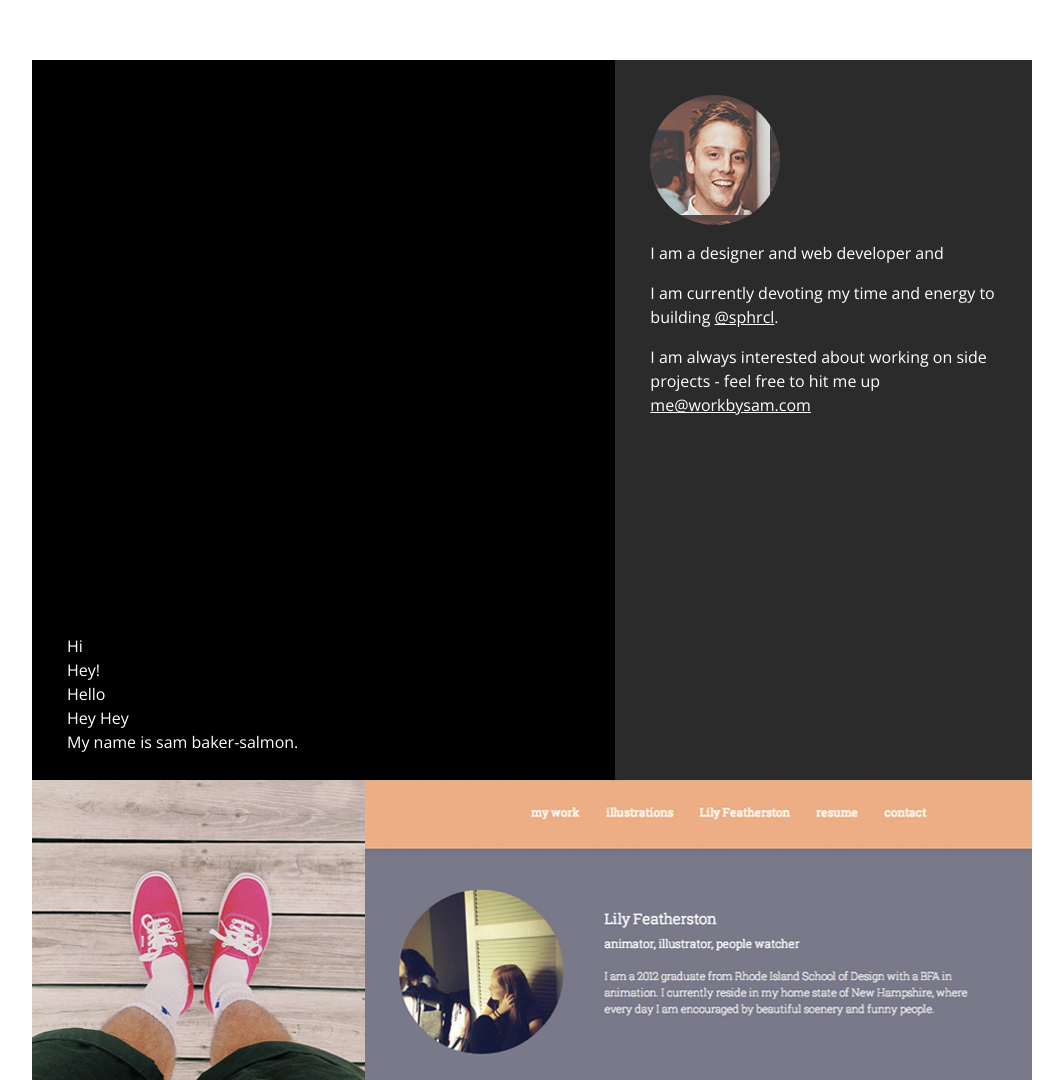
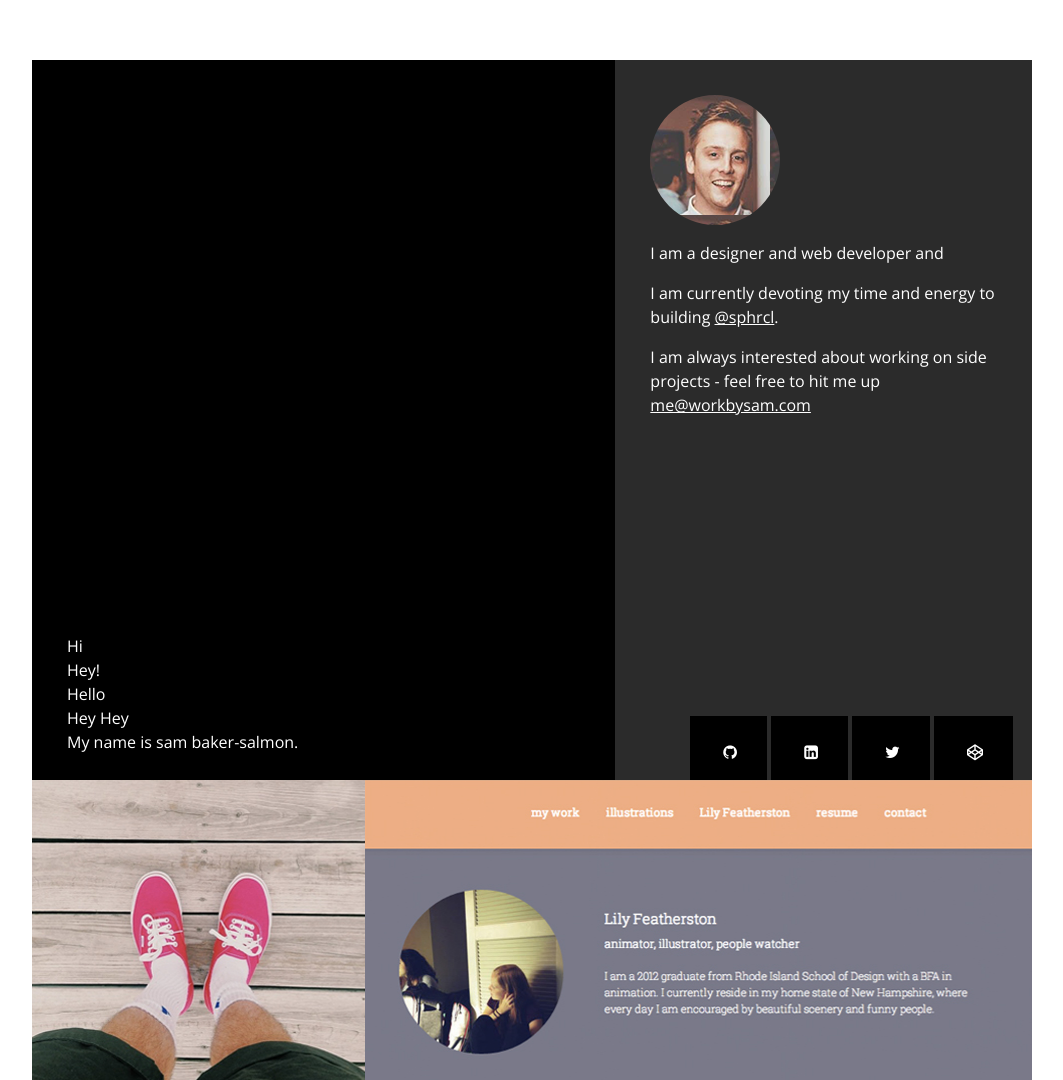
Before and after one commit to latitudecode/mosaic-responsive, a plain HTML site: page index.html in a window 1280 px wide. Shown: the part 140-1220 px from the top of the page, without its empty margins (108-1171 px from the left). Drawn offline with nearby package versions, Linux system fonts and the light colour scheme.

Commit message:
added html of icons and tweaking formatting

```diff
--- a/style.css
+++ b/style.css
@@ -121,3 +121,19 @@ width: 100%;
 text-align: center;
 top: 40%;
 }
+
+
+/* socialize */
+
+
+ul li {
+    background-color: black;
+    display: inline;
+    height: 25px;
+    padding: 25px 30px 25px 33px;
+}
+
+.socialize {
+	position: absolute;
+	bottom: 0px;
+}
```
Also changed, not shown: index.html (+2 -3 lines).
